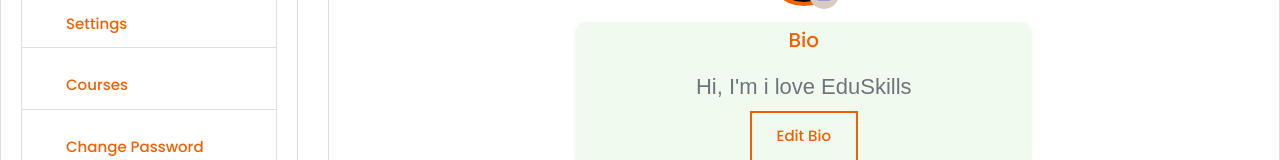
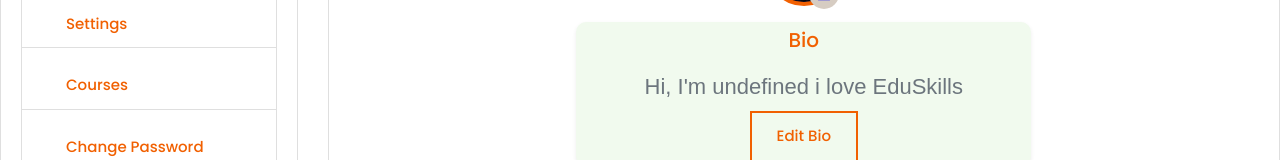
Before and after one commit to saber-mekki/study, a React (Create React App) app: page /#/profile in a window 1280 px wide. Shown: the part 186-346 px from the top of the page. Built offline with nearby package versions, Linux system fonts and the light colour scheme.

Commit message:
fix: fix `profile` component

```diff
--- a/src/components/layouts/Profile.js
+++ b/src/components/layouts/Profile.js
@@ -1,6 +1,11 @@
 import React, { useEffect, useState } from "react";
 import Cookies from "js-cookie";
 import { jwtDecode } from "jwt-decode";
+import axios from "axios";
+
+import { useDispatch } from "react-redux";
+import { setUser } from "../../redux/userSlice";
+
 import Password from "../profileComponents/ChangePassword";
 import Account from "../profileComponents/Account";
 import Mycourses from "../profileComponents/Mycourses";
@@ -8,24 +13,23 @@ import Settings from "../profileComponents/Settings";
 import Accueil from "../profileComponents/Accueil";
 import HeaderOne from "./HeaderOne";
 import Footer from "./FooterOne";
-import axios from "axios";
-import { error } from "jquery";
 
 const UserProfile = () => {
-  const [phone, setphone] = useState("");
-  const [role, setrole] = useState("");
-  const [name, setname] = useState("");
-  const [email, setemail] = useState("");
-  const [Error, setError] = useState("");
-  const [date, setDate] = useState("");
-  const [gender, Setgender] = useState("male");
+  const dispatch = useDispatch();
+  const img = "/assets/images/profile.jpg";
 
   const [activeSection, setActiveSection] = useState("accueil");
-  const img = "/assets/images/profile.jpg";
+  const [name, setname] = useState("");
+  const [email, setEmail] = useState("");
+  const [error, setError] = useState("");
+  const [role, setrole] = useState("");
+
+
   const handleSectionChange = (section) => {
     setActiveSection(section);
     localStorage.setItem("activeSection", section);
   };
+
   useEffect(() => {
     const savedSection = localStorage.getItem("activeSection");
     if (savedSection) {
@@ -38,6 +42,7 @@ const UserProfile = () => {
     setActiveSection("accueil");
     localStorage.setItem("activeSection", "accueil");
   };
+
   const handleLogout = () => {
     localStorage.removeItem("authToken");
     Cookies.remove("role");
@@ -56,9 +61,7 @@ const UserProfile = () => {
 
         const decodedToken = jwtDecode(token);
         const userEmail = decodedToken.user_email;
-        /* const Myname=decodedToken.user_name;
-                const phone=decodedToken.phone_number; */
-        setemail(userEmail);
+        setEmail(userEmail);
 
         const response = await axios.post(
           "http://localhost:5000/api/v1/getUser",
@@ -72,9 +75,16 @@ const UserProfile = () => {
         } else {
           setname(response.data.user.user_name);
           setrole(response.data.user.type_register);
-          setphone(response.data.user.phone_number);
-          setDate(response.data.user.date_of_birth);
-          Setgender(response.data.user.gender);
+          dispatch(
+            setUser({
+              name: response.data.user.user_name,
+              role: response.data.user.type_register,
+              phone: response.data.user.phone_number,
+              dateOfBirth: response.data.user.date_of_birth,
+              gender: response.data.user.gender,
+            })
+          );
+
         }
       } catch (err) {
         if (err.response && err.response.data.error) {
@@ -86,7 +96,7 @@ const UserProfile = () => {
     };
 
     fetchUserData();
-  }, []);
+  }, [dispatch]);
 
   return (
     <>
@@ -175,21 +185,16 @@ const UserProfile = () => {
               <div className="card-body">
                 {activeSection === "accueil" && (
                   <Accueil
-                    role={role}
-                    name={name}
+
                     image={img}
                     email={email}
-                    phoneNumber={phone}
+
                   />
                 )}
                 {activeSection === "personal" && (
                   <Account
+                    onAccountUpdate={handleAccountUpdate}
                     email={email}
-                    fullName={name}
-                    phoneNumber={phone}
-                    date={date}
-                    usergender={gender}
-                    onAccountUpdate={handleAccountUpdate}
                   />
                 )}
 
```
